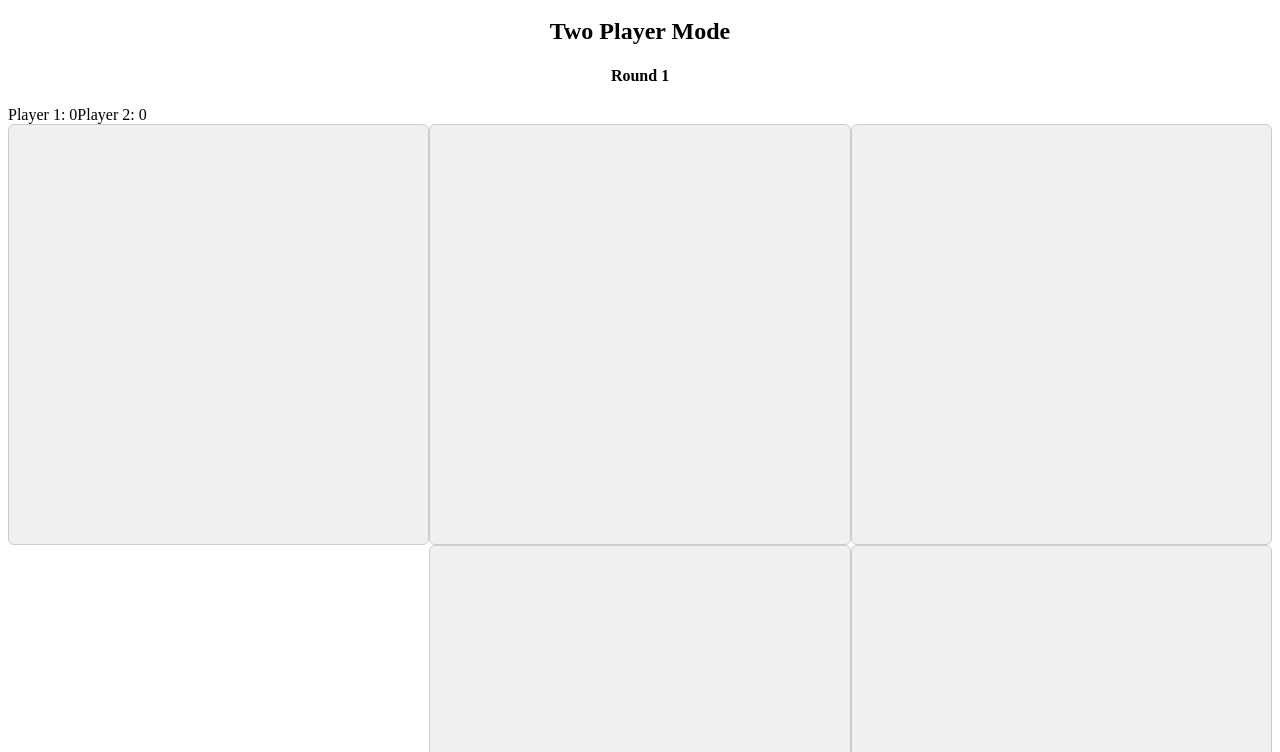
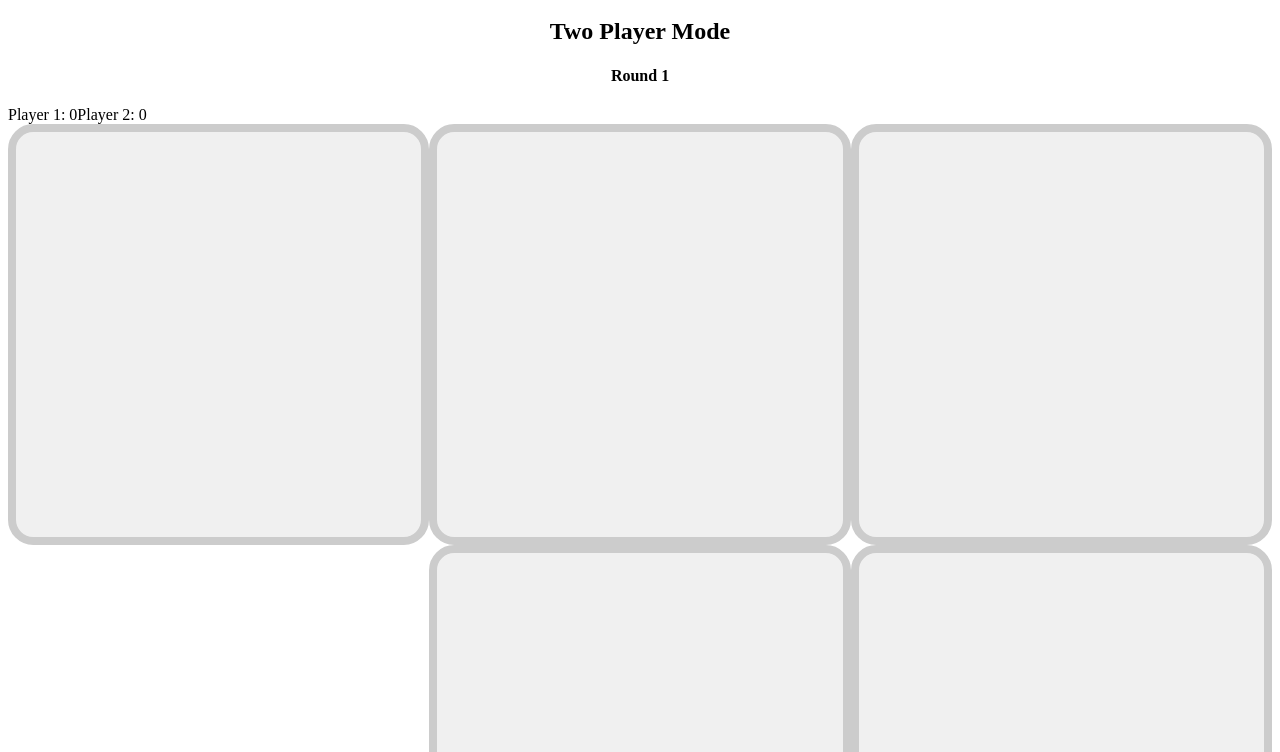
Before and after one commit to t-minti/t-minti.github.io, a plain HTML site: page tpgame.html in a window 1280 px wide. Shown: the part 48-800 px from the top of the page. Drawn offline with Linux system fonts and the light colour scheme.

Commit message:
Convert px-based styles to percentage-based values

```diff
--- a/main.css
+++ b/main.css
@@ -29,12 +29,12 @@
 .sqr {
   box-sizing: border-box;
   aspect-ratio: 1 / 1;
-  padding: 15px;
-  font-size: 16px;
+  padding: 5%;
+  font-size: 100%;
   cursor: pointer;
   background-color: #f0f0f0;
-  border: 1px solid #ccc;
-  border-radius: 6px;
+  border: 0.5em solid #ccc;
+  border-radius: 6%;
 }
 
 .sqr:hover {
```
